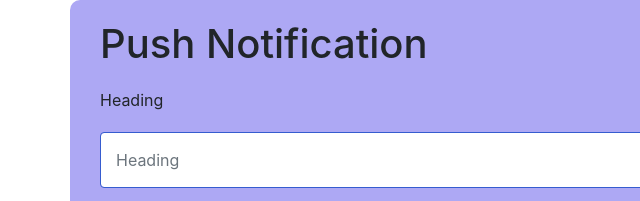
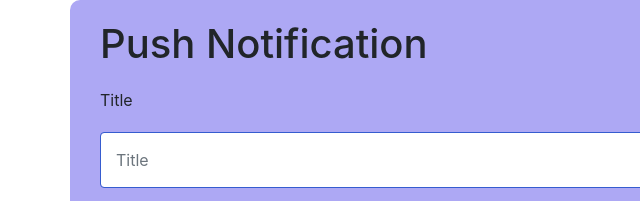
Before and after one commit to Pulak2507/pwa-server, a website: page public/index.html in a window 1280 px wide. Shown: the top 201 px of the page, 0-640 px from the left. Drawn offline with nearby package versions, Linux system fonts and the light colour scheme.

Commit message:
Update index.html

```diff
--- a/public/index.html
+++ b/public/index.html
@@ -60,8 +60,8 @@
         <h1>Push Notification</h1>
         <form id="form">
             <div class="form-group">
-                <label for="title">Heading</label>
-                <input type="text" class="form-control"  id="title" placeholder="Heading" required name="title">
+                <label for="title">Title</label>
+                <input type="text" class="form-control"  id="title" placeholder="Title" required name="title">
 
             </div>
             <div class="form-group">
```
